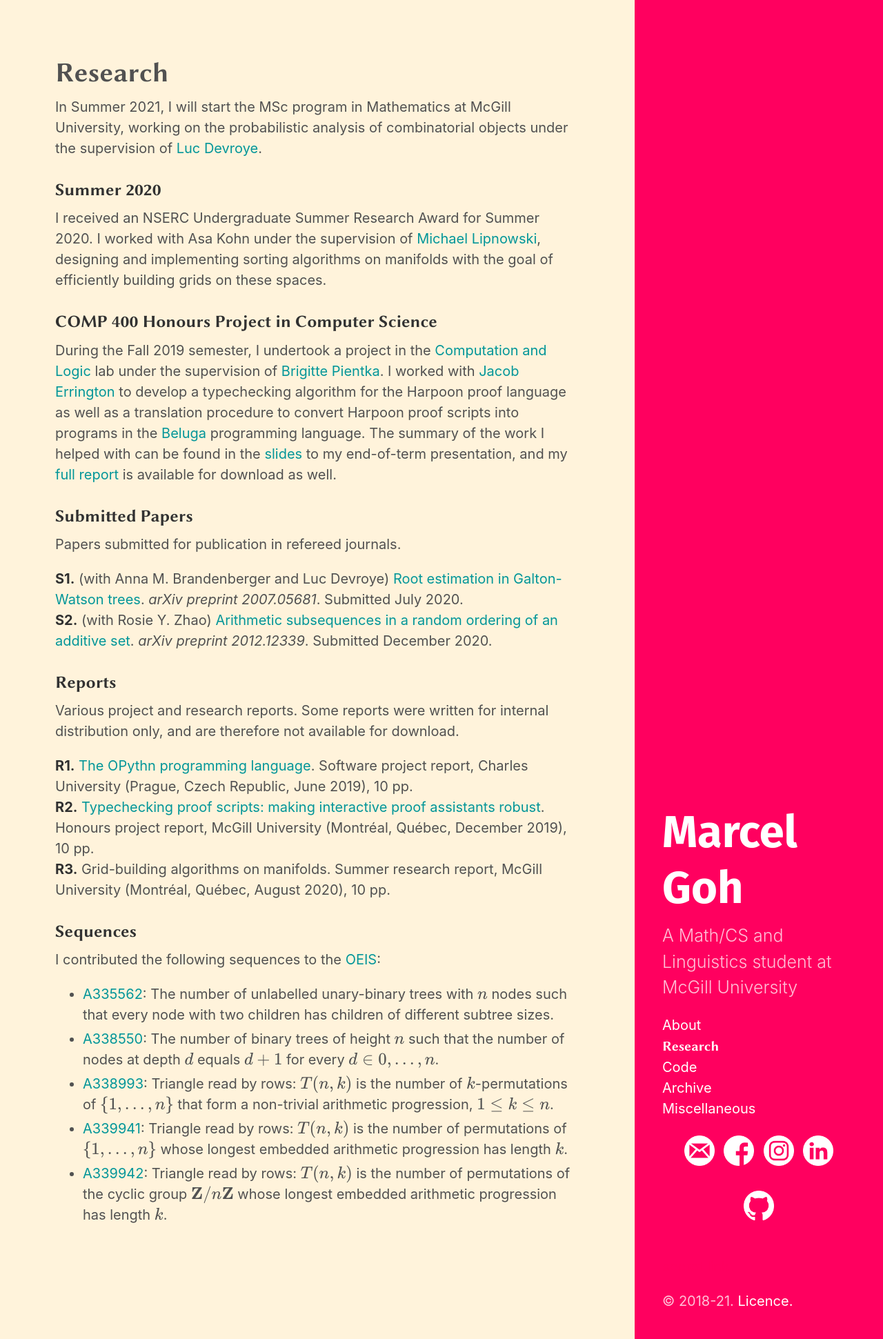
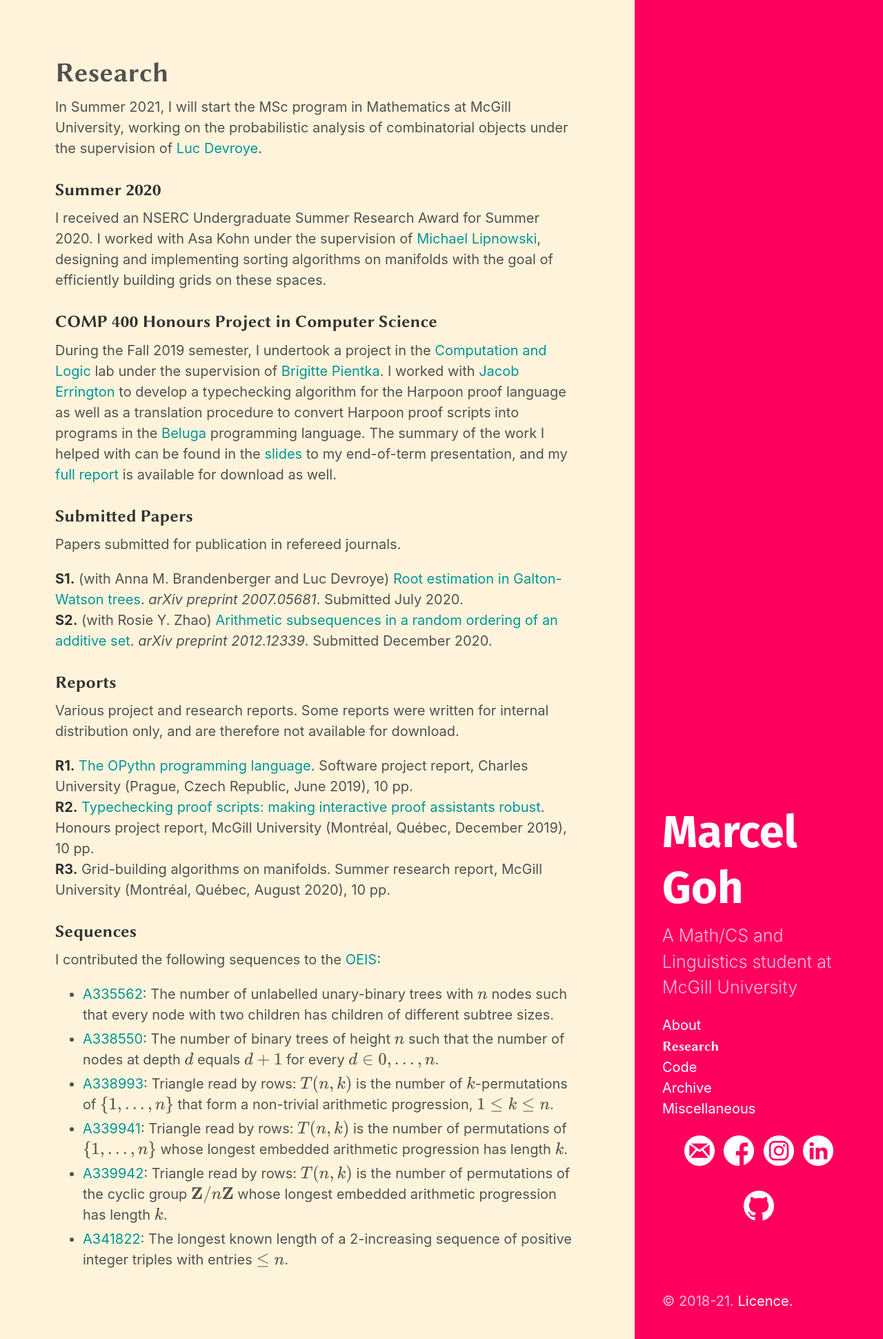
Before and after one commit to marcelgoh/marcelgoh.github.io, a Jekyll site: the page built from research/index.md, in a window 1280 px wide. Shown: the whole page at 69% size. Built offline with Jekyll 4.4.1, drawn with Linux system fonts in a browser that asks for light colours; some web fonts are replaced; formulas are drawn with MathJax 3; a script that is not in the unit is left out.

Commit message:
New sequence

```diff
--- a/research/index.md
+++ b/research/index.md
@@ -40,3 +40,4 @@ I contributed the following sequences to the [OEIS](https://oeis.org):
 + [A338993](https://oeis.org/A338993): Triangle read by rows: $T(n,k)$ is the number of $k$-permutations of $$\{1,\ldots,n\}$$ that form a non-trivial arithmetic progression, $1\leq k\leq n$.
 + [A339941](https://oeis.org/A339941): Triangle read by rows: $T(n,k)$ is the number of permutations of $$\{1,\ldots,n\}$$ whose longest embedded arithmetic progression has length $k$.
 + [A339942](https://oeis.org/A339942): Triangle read by rows: $T(n,k)$ is the number of permutations of the cyclic group $${\bf Z}/n{\bf Z}$$ whose longest embedded arithmetic progression has length $k$.
++ [A341822](https://oeis.org/A341822): The longest known length of a 2-increasing sequence of positive integer triples with entries $\leq n$.
```
Also changed, not shown: _posts/2021-03-07-the-combinatorial-nullstellensatz.md (+5 -2 lines), 2 other files.
